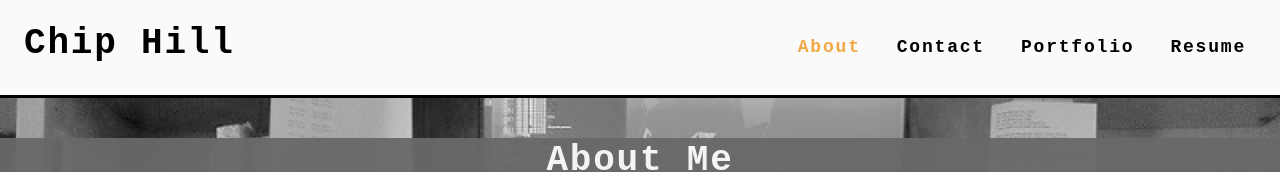
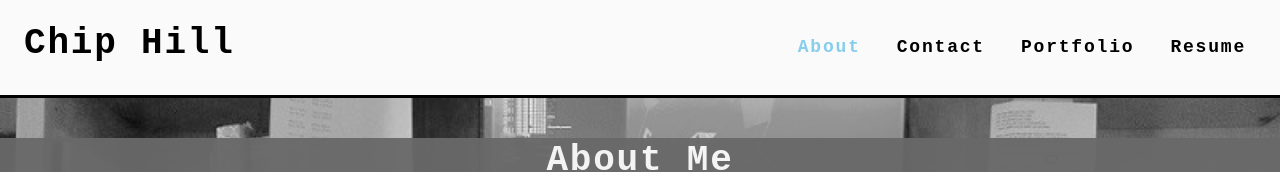
Before and after one commit to roo116/portfolio-react, a React (Create React App) app: page / in a window 1280 px wide. In both pictures the pointer is over the link "About". Shown: the top 172 px of the page. Built offline with nearby package versions, Linux system fonts and the light colour scheme.

Commit message:
fixed styling for links to skyblue (go heels)

```diff
--- a/src/index.css
+++ b/src/index.css
@@ -107,7 +107,7 @@ header a {
 }
 
 header a:hover {
-  color: var(--secondary);
+  color: skyblue;
 }
 
 footer {
@@ -126,7 +126,7 @@ footer a {
 }
 
 footer a:hover {
-  color: var(--secondary);
+  color: skyblue;
 }
 
 button {
@@ -168,7 +168,7 @@ label {
 }
 
 .form-input {
-  border: 1px solid var(--secondary-color);
+  border: 1px solid var(--dark);
   display: block;
   padding: 7px 15px;
   font-size: 16px;
@@ -193,7 +193,7 @@ li {
 }
 
 li:hover {
-  color: var(--secondary);
+  color: skyblue;
   text-decoration: none;
 }
 
```
Also changed, not shown: 1 other file (tests, documents, lock files or other folders).
